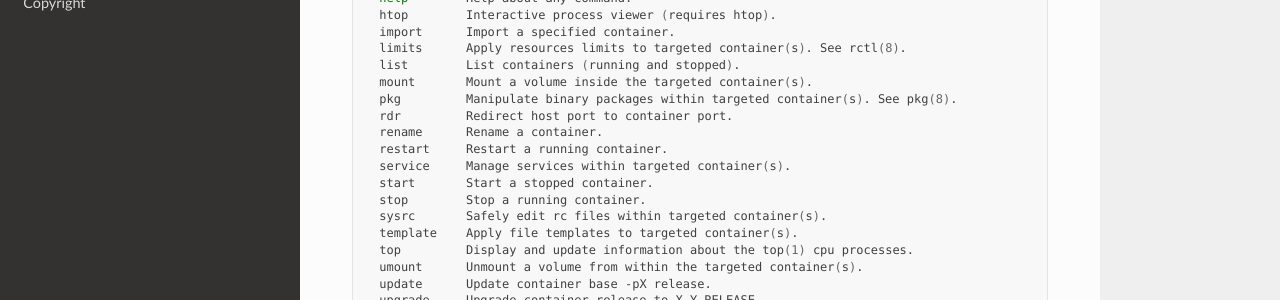
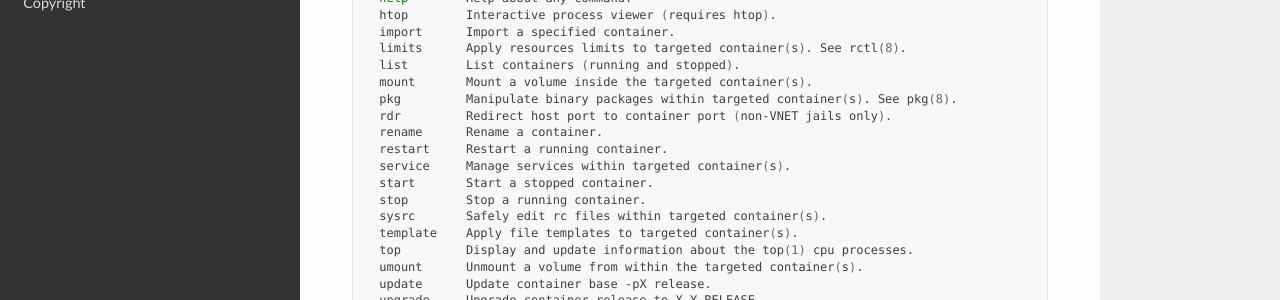
Before and after one commit to BastilleBSD/bastille, a Sphinx documentation site: the page built from docs/chapters/usage.rst, in a window 1280 px wide and 1097 px high. Shown: the part 502-802 px from the top of the window. Built offline with Sphinx 7.4.7 and the Read the Docs theme 2.0.0, drawn with Linux system fonts in a browser that asks for light colours.

Commit message:
Fail explicitely when trying to use bastille rdr with a vnet jail
vnet jails do not have ip4.addr parameters, therefore this script
invocations printed ambiguous messages like "no IP address found
for -" when invoking bastille rdr.

Documentation as been updated to reflect this feature limitation.

```diff
--- a/docs/chapters/networking.rst
+++ b/docs/chapters/networking.rst
@@ -191,7 +191,7 @@ interface for outbound access.
   rdr-anchor "rdr/*"
 
 The `rdr-anchor "rdr/*"` enables dynamic rdr rules to be setup using the
-`bastille rdr` command at runtime - eg.
+`bastille rdr` command at runtime for non-VNET jails - eg.
 
 .. code-block:: shell
 
--- a/docs/chapters/subcommands/rdr.rst
+++ b/docs/chapters/subcommands/rdr.rst
@@ -5,7 +5,7 @@ rdr
 `bastille rdr` allows you to configure dynamic rdr rules for your containers
 without modifying pf.conf (assuming you are using the `bastille0` interface
 for a private network and have enabled `rdr-anchor 'rdr/*'` in /etc/pf.conf
-as described in the Networking section).
+as described in the Networking section - ie non-VNET jails).
 
 Note: you need to be careful if host services are configured to run
 on all interfaces as this will include the jail interface - you should
--- a/docs/chapters/usage.rst
+++ b/docs/chapters/usage.rst
@@ -29,7 +29,7 @@ Usage
       list        List containers (running and stopped).
       mount       Mount a volume inside the targeted container(s).
       pkg         Manipulate binary packages within targeted container(s). See pkg(8).
-      rdr         Redirect host port to container port.
+      rdr         Redirect host port to container port (non-VNET jails only).
       rename      Rename a container.
       restart     Restart a running container.
       service     Manage services within targeted container(s).
```
Also changed, not shown: README.md (+6 -3 lines), 2 other files.
